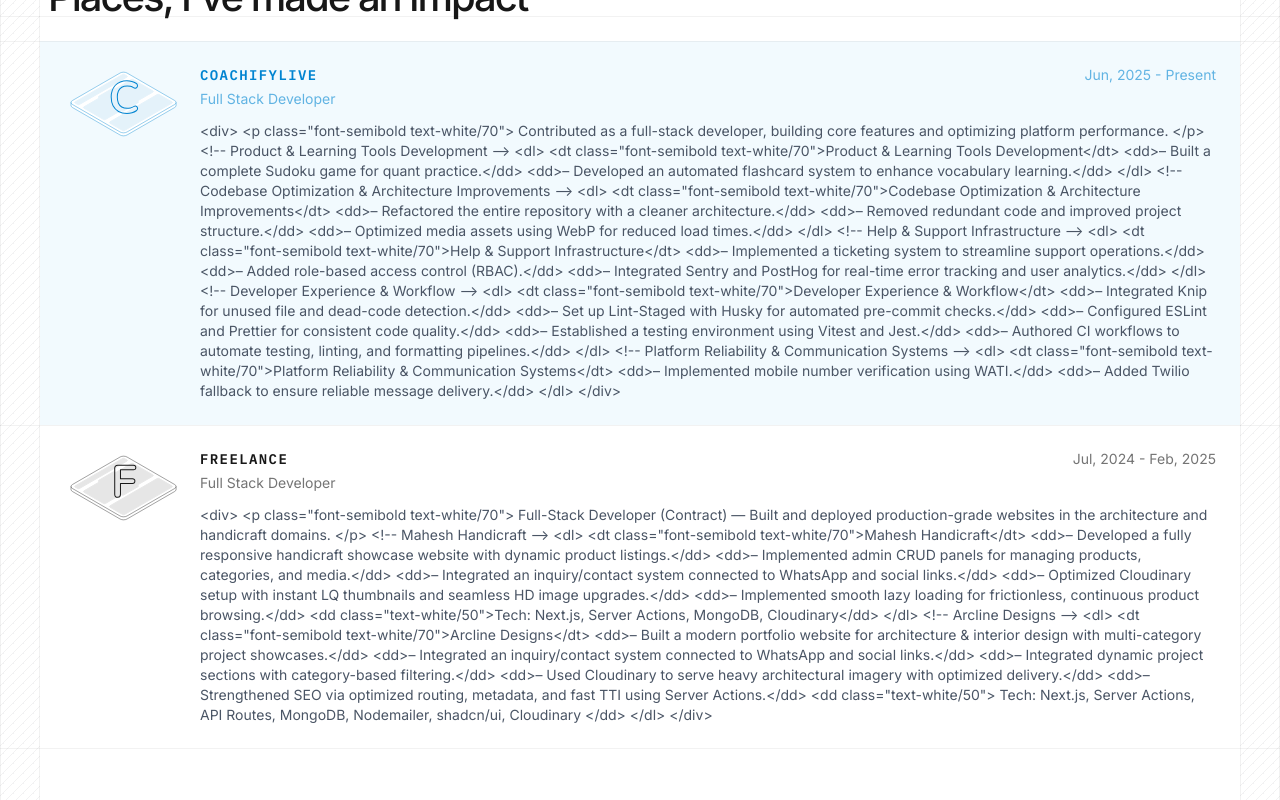
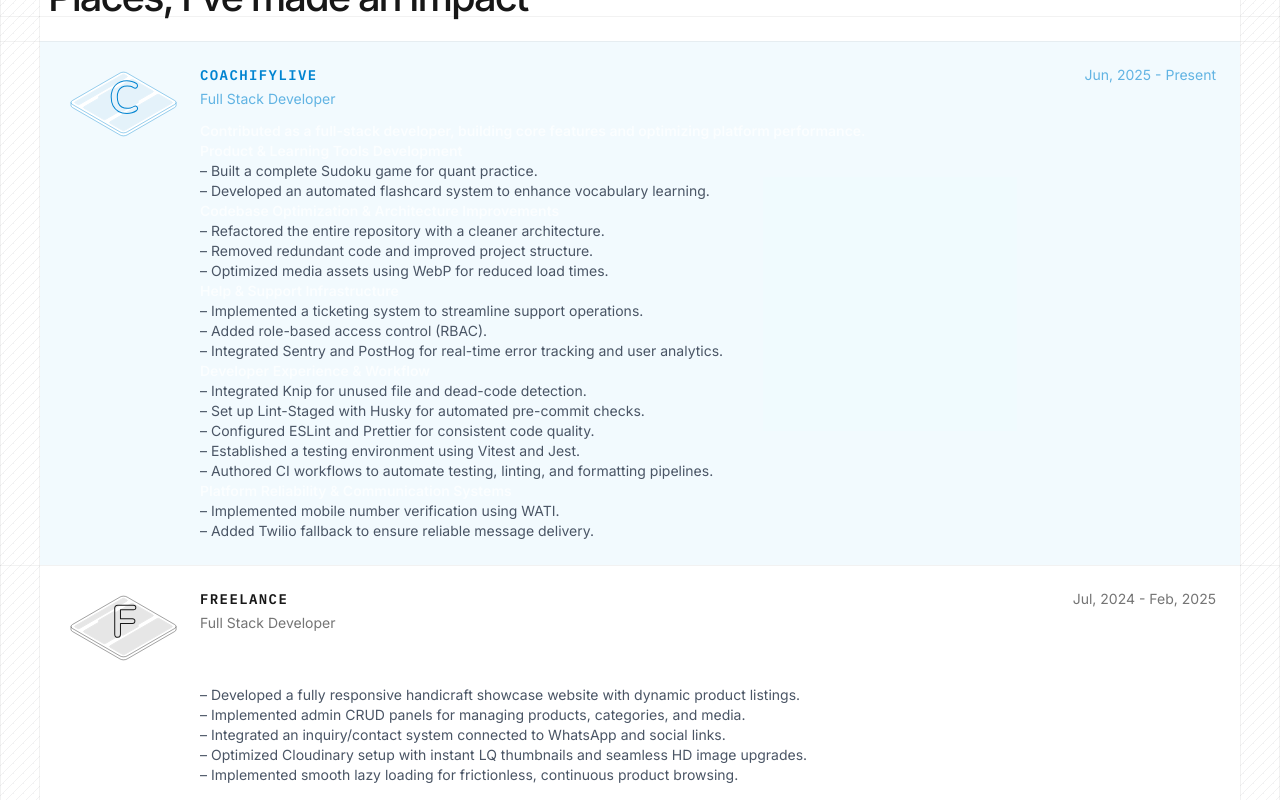
Before and after one commit to m4dd0c/personal-portfolio, a Next.js app: page / in a window 1280 px wide. Shown: the part 840-1640 px from the top of the page. Built offline with nearby package versions, Linux system fonts and the light colour scheme.

Commit message:
impr: html based description used

```diff
--- a/components/ui/ExperienceCard.tsx
+++ b/components/ui/ExperienceCard.tsx
@@ -78,9 +78,10 @@
             </p>
           </div>
         </div>
-        <p className="mt-2 hidden text-sm text-gray-600 lg:block dark:text-gray-400">
-          {exp.description}
-        </p>
+        <p
+          className="mt-2 hidden text-sm text-gray-600 lg:block dark:text-gray-400"
+          dangerouslySetInnerHTML={{ __html: exp.description }}
+        />
       </div>
     </motion.a>
   );
```
